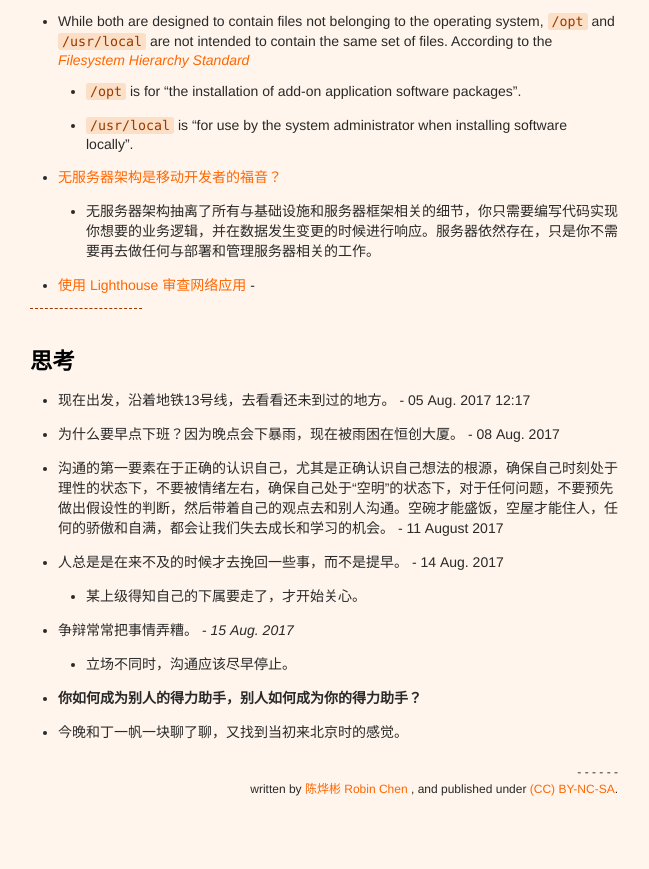
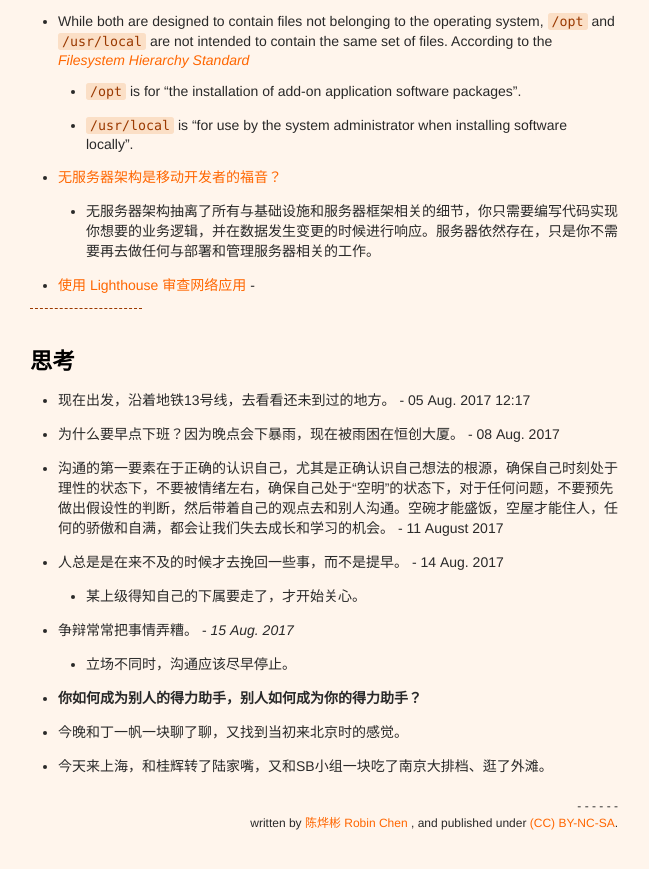
Before and after one commit to xianyuxmu/xianyuxmu.github.io, a Jekyll site: the page built from _posts/2017-08-01-monthly-reading.md, in a window 1280 px wide and 900 px high, scrolled down 3116 px. Shown: the top 869 px of the window, without its empty margins (316-965 px from the left). Built offline with Jekyll 4.4.1, drawn with Linux system fonts in a browser that asks for light colours; comment, search, counter and statistics services are not loaded.

Commit message:
Shanghai today

```diff
--- a/_posts/2017-08-01-monthly-reading.md
+++ b/_posts/2017-08-01-monthly-reading.md
@@ -134,3 +134,4 @@ tags:
 	- 立场不同时，沟通应该尽早停止。
 - **你如何成为别人的得力助手，别人如何成为你的得力助手？**
 - 今晚和丁一帆一块聊了聊，又找到当初来北京时的感觉。
+- 今天来上海，和桂辉转了陆家嘴，又和SB小组一块吃了南京大排档、逛了外滩。
```
